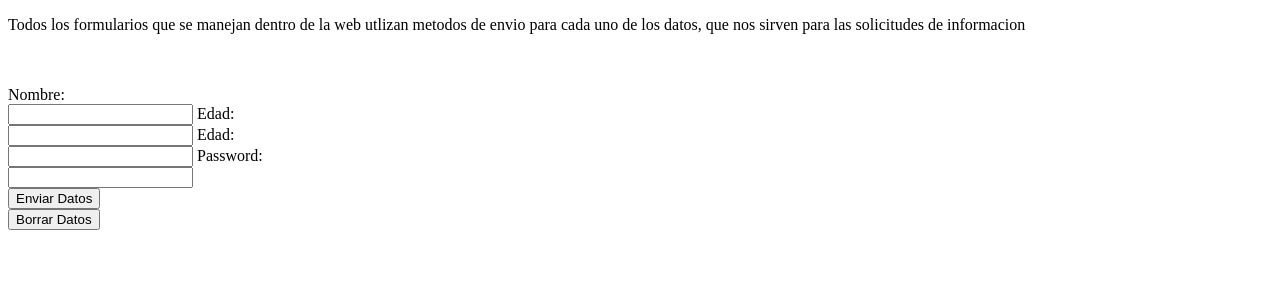
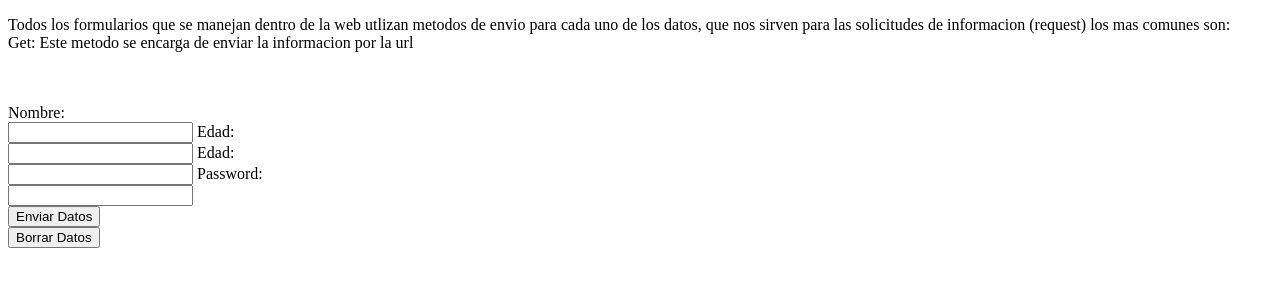
Before and after one commit to Raco2002/8SISMC2023.Web, a plain HTML site: page 04Formulario/formulario.html in a window 1280 px wide. Drawn offline with Linux system fonts and the light colour scheme.

Commit message:
Actualizacion

```diff
--- a/04Formulario/formulario.html
+++ b/04Formulario/formulario.html
@@ -14,7 +14,11 @@
                 Todos los formularios que se manejan dentro
                 de la web utlizan metodos de envio para
                 cada uno de los datos, que nos sirven para
-                las solicitudes de informacion
+                las solicitudes de informacion (request)
+                los mas comunes son:
+                <br>
+                Get: Este metodo se encarga de enviar la informacion
+                por la url
             </p>
             <br>
             <form method="get" name="formulario"
```
